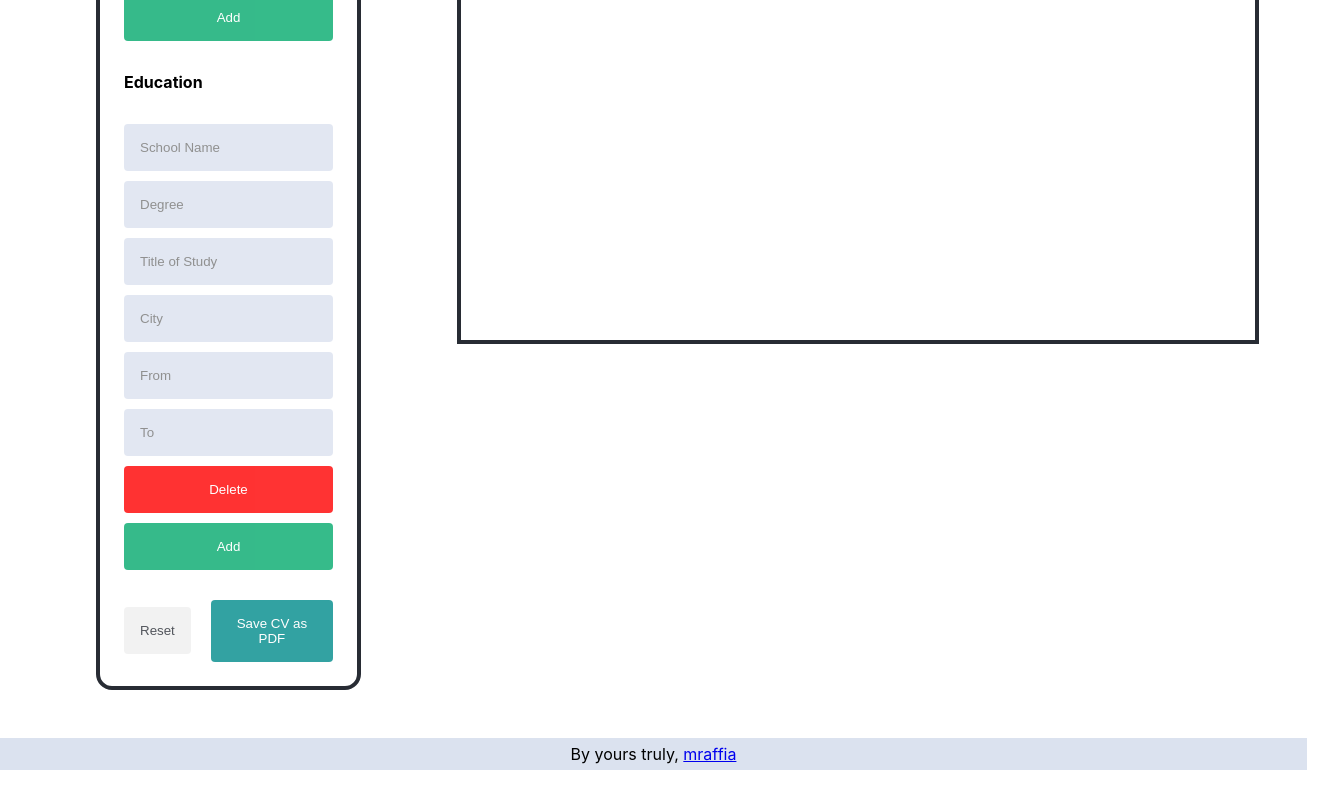
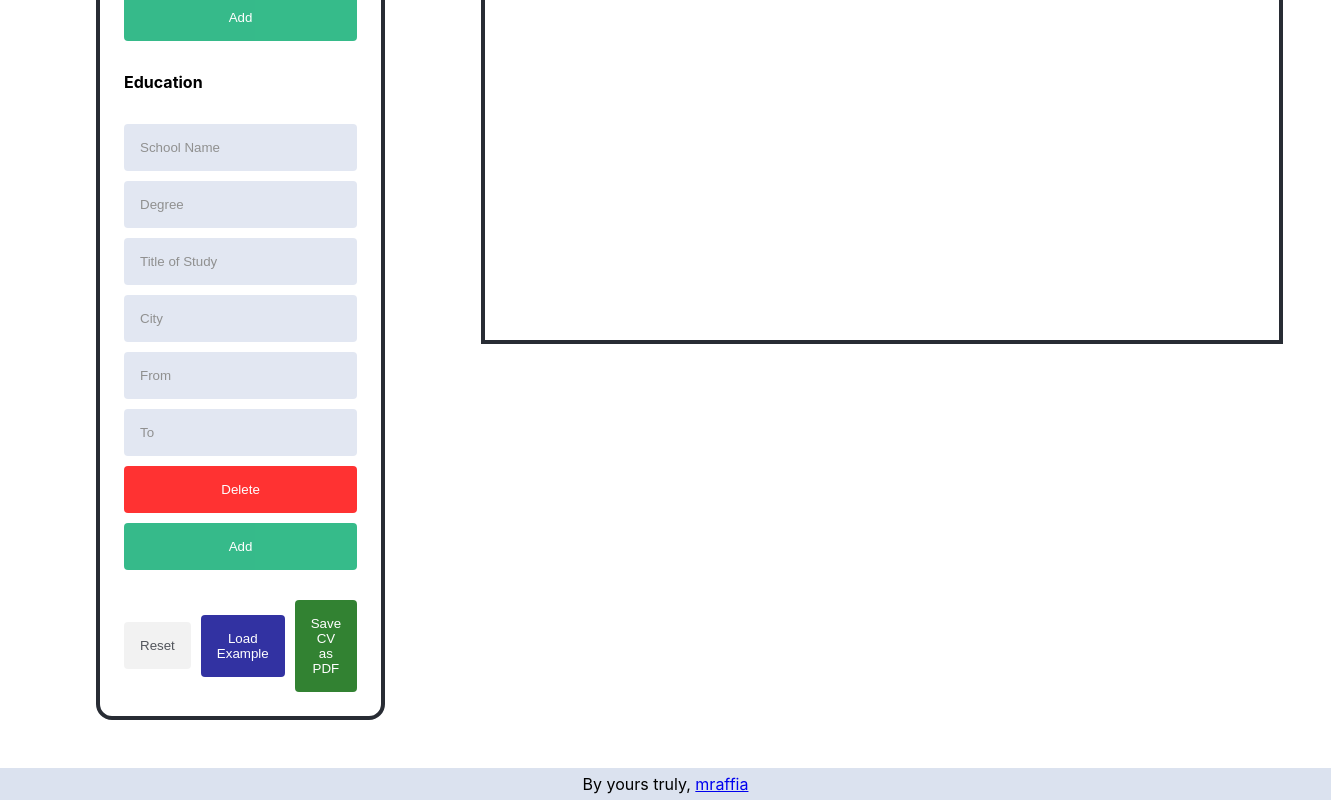
Before and after one commit to mraffia/odin-cv-application, a React (Create React App) app: page / in a window 1280 px wide. Shown: the part 875-1675 px from the top of the page, 1331 px wide, since content can reach past the window. Before the commit the page ends 1645 px from the top, so only its background shows below. Built offline with nearby package versions, Linux system fonts and the light colour scheme.

Commit message:
Add load form content example button

```diff
--- a/src/App.css
+++ b/src/App.css
@@ -102,12 +102,19 @@ button:hover {
 }
 
 .reset {
-  margin-right: 20px;
+  flex: 1;
   color: #282c34;
 }
 
+.loadExample {
+  flex: 1;
+  margin: 0 10px 0 10px;
+  background-color: darkblue;
+}
+
 .generatePdf {
-  background-color: darkcyan;
+  flex: 1;
+  background-color: darkgreen;
 }
 
 textarea {
--- a/src/App.js
+++ b/src/App.js
@@ -218,6 +218,7 @@ class App extends React.Component {
           </form>
           <div className="buttons-container">
             <button className="reset" type="button" onClick={this.handleReset}>Reset</button>
+            <button className="loadExample" type="button" onClick={this.handleLoadExample}>Load Example</button>
             <button className="generatePdf" type="button" onClick={this.handleGeneratePdf}>Save CV as PDF</button>
           </div>
         </div>
```
